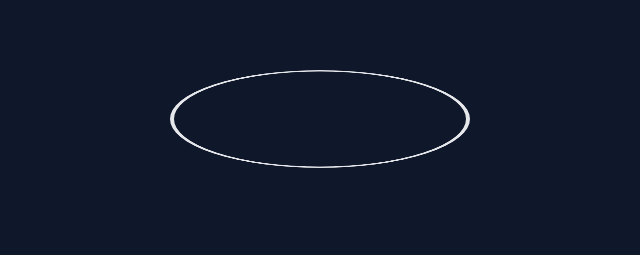
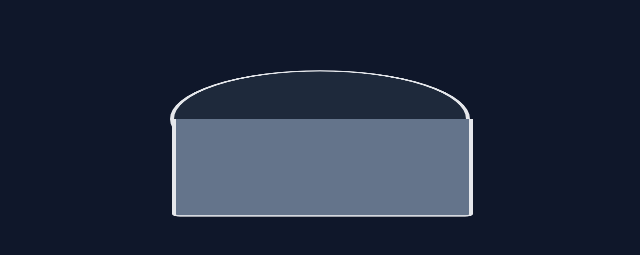
Before and after one commit to jeslor/dropping_effect, a React (Vite) app: page / in a window 1280 px wide. Shown: the part 531-786 px from the top of the page, without its empty margins (320-960 px from the left). Built offline with nearby package versions, Linux system fonts and the light colour scheme.

Commit message:
start the glass logic

```diff
--- a/src/App.jsx
+++ b/src/App.jsx
@@ -13,7 +13,8 @@ const App = () => {
         </div>
      </div>
 
-        <div style={{transform:"rotateX(71deg)"}} className='h-[300px] w-[300px] mx-auto relative border-[4px] rounded-full bottom-0 rotate'>
+        <div style={{transform:"rotateX(71deg)"}} className='h-[300px] w-[300px] mx-auto border-[4px] rounded-full bottom-0 rotate bg-slate-800 relative'>
+          <div className="absolute h-[300px] w-[301px] -left-[2px] top-1/2 bg-slate-500 border-[4px] border-t-0 rounded-b-lg"></div>
         </div>
 
     </div>
```
